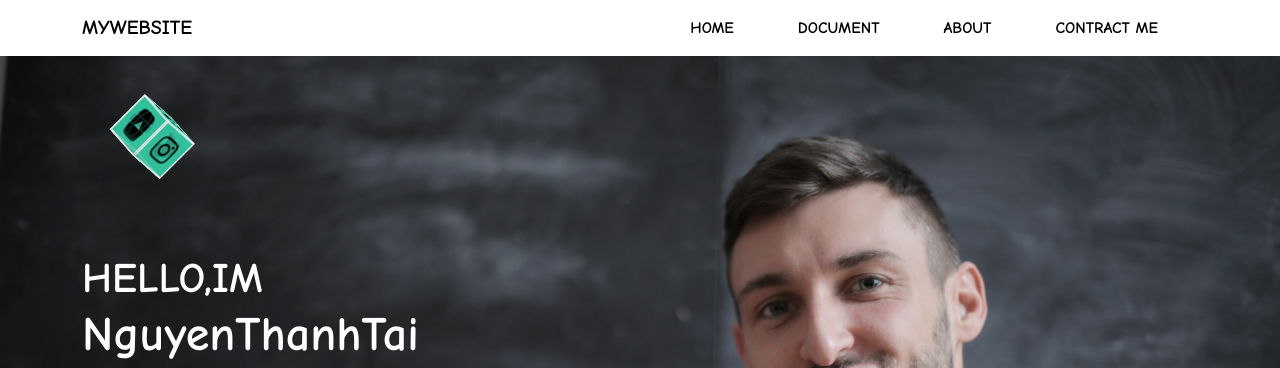
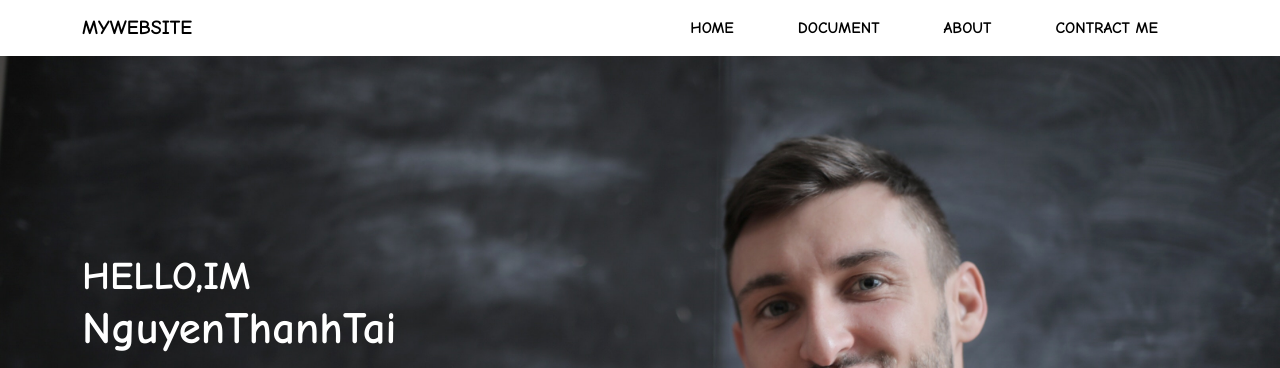
Before and after one commit to Tainguyenst/MyWebsite, a plain HTML site: page index.html in a window 1280 px wide. Shown: the top 368 px of the page. Drawn offline with nearby package versions, Linux system fonts and the light colour scheme.

Commit message:
Add files via upload

```diff
--- a/index.html
+++ b/index.html
@@ -45,16 +45,7 @@
                     <a href="https://vi-vn.facebook.com/login/device-based/regular/login/?login_attempt=1"><i class="fab fa-facebook me-3" style="color:#31caa4"></i></a>
                     <a href="https://www.youtube.com/"><i class="fab fa-youtube me-3" style="color:#31caa4"></i></a>
                   </div>
-                  <!-- hinh vuong -->
-                  <div class="cube" data-aos="zoom-in" data-aos-duration="2500">
-                    <div class="face top"><a href="http://svc.edu.vn/"><i class="fas fa-globe fa-2x" style="color: black;"></i></a></div>
-                    <div class="face bottom"><a href="https://www.instagram.com/accounts/login/"><i class="fab fa-instagram  fa-2x" style="color: black;"></i></a></div>
-                    <div class="face left"><a href="https://www.youtube.com/"><i class="fab fa-youtube fa-2x" style="color: black;"></i></a></div>
-                    <div class="face right"><a href="https://twitter.com/login?lang=vi"><i class="fab fa-twitter  fa-2x" style="color: black;"></i></a></div>
-                    <div class="face front"><a href="https://www.linkedin.com/"><i class="fab fa-linkedin-in fa-2x" style="color: black;"></i></a></div>
-                    <div class="face back"><a href="https://vi-vn.facebook.com/login/device-based/regular/login/?login_attempt=1"><i class="fab fa-facebook-f  fa-2x" style="color: black;"></i></a></div>
-                    </div>
-                    <!-- end hinh vuong -->
+
                 </div>
              </div>
           </section>
--- a/style.css
+++ b/style.css
@@ -34,7 +34,7 @@
     color:white;
 }
 .main h3{
-    font-size: 3rem;
+    font-size: 2.8rem;
     font-weight: 600;
 }
 .main h6{
@@ -184,54 +184,3 @@
     transform: rotate3d(1, 1, 0, 360deg);
     }
     }
-    .cube {
-    width: 20px;
-    height: 20px;
-    transform-style: preserve-3d;
-    animation: turn 5s linear infinite;
-    margin-top: -520px;
-    position: relative;
-    left: 50px;
-    }
-    .face {
-    width: 50px;
-    height: 50px;
-    background: #31caa4;
-    border: 2px solid white;
-    position: absolute;
-    opacity: 0.75;
-    transform: translateZ(25px);
-    }
-    .front {
-    transform: translateZ(25px);
-    }
-    .back {
-    transform: translateZ(-25px) rotateY(180deg);
-    }
-    .left {
-    transform: translateX(-25px) rotateY(-90deg);
-    }
-    .right {
-    transform: translateX(25px) rotateY(90deg);
-    }
-    .top {
-    transform: translateY(-25px) rotateX(90deg);
-    }
-    .bottom {
-    transform: translateY(25px) rotateX(-90deg);
-    }
-
-    .cube .face a i{
-      width: 100%;
-      height: 100%;
-      display: flex;
-      justify-content: center;
-      align-items: center;
-    }
-    .cube .face a{
-      text-decoration: none;
-    }
-    .cube:hover{
-        animation-play-state: paused;
-        cursor: pointer;
-    }
```
Also changed, not shown: image/30.jpg (added), image/31.jpg (added), image/32.jpg (added).
